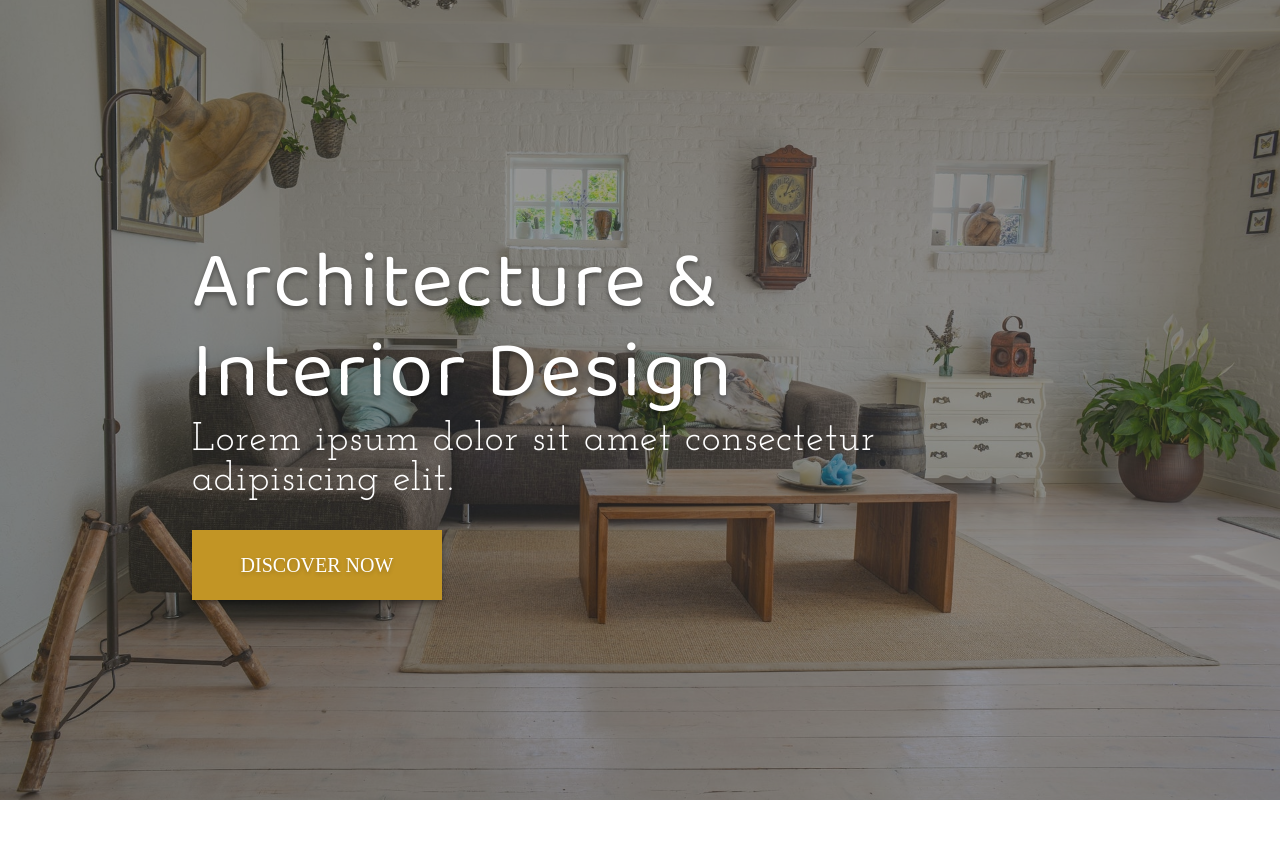
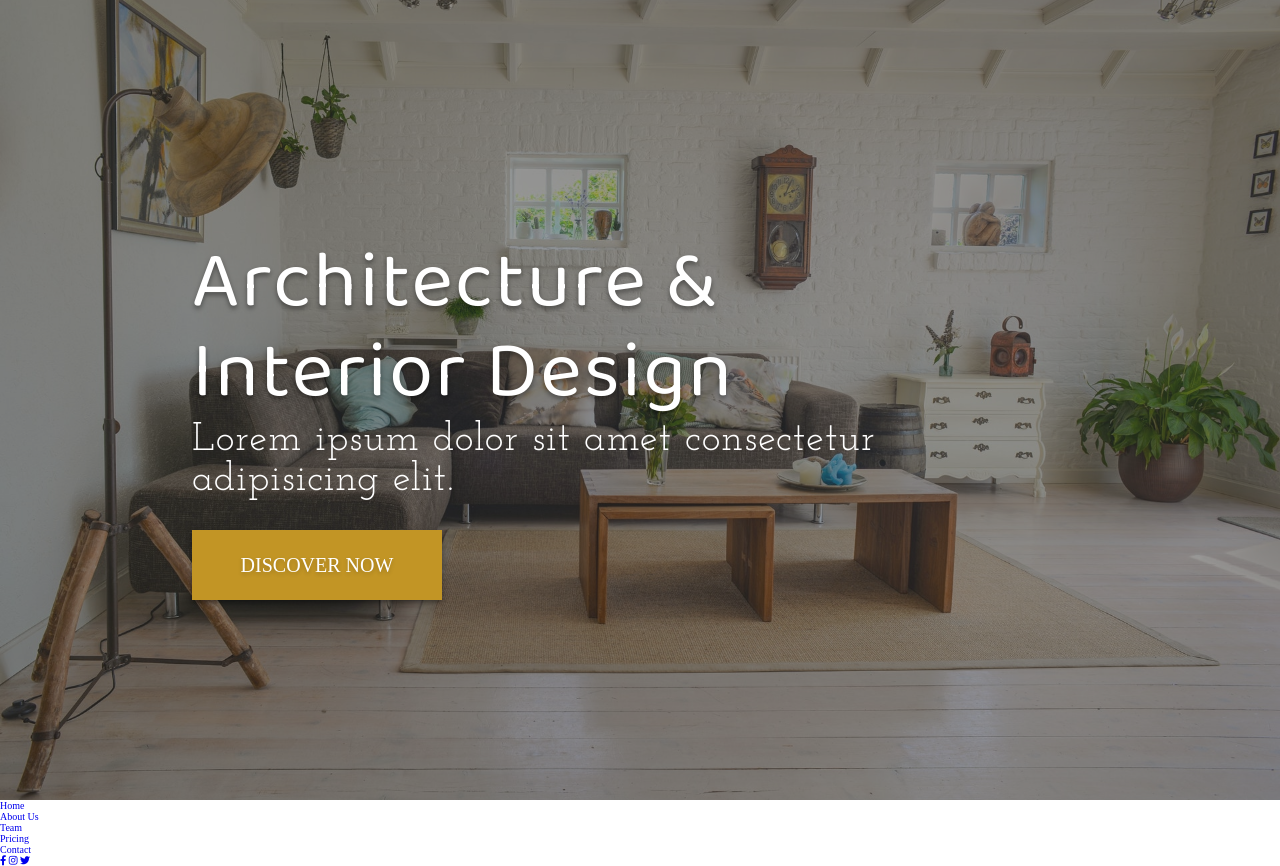
Before and after one commit to elzonprod/Architecture-Website, a plain HTML site: page index.html in a window 1280 px wide. Before the commit the page ends 802 px from the top, so only its background shows below. Drawn offline with Linux system fonts and the light colour scheme; a web font is replaced by a local one.

Commit message:
create sidebar

```diff
--- a/index.html
+++ b/index.html
@@ -30,6 +30,30 @@
                 <button>Discover Now</button>
             </div>
         </header>
+        <section class="sidebar">
+            <ul class="menu">
+                <li class="menu-item">
+                    <a href="#" class="menu-link" data-content="Home">Home</a>
+                </li>
+                <li class="menu-item">
+                    <a href="#" class="menu-link" data-content="About Us">About Us</a>
+                </li>
+                <li class="menu-item">
+                    <a href="#" class="menu-link" data-content="Team">Team</a>
+                </li>
+                <li class="menu-item">
+                    <a href="#" class="menu-link" data-content="Pricing">Pricing</a>
+                </li>
+                <li class="menu-item">
+                    <a href="#" class="menu-link" data-content="Contact">Contact</a>
+                </li>
+            </ul>
+            <div class="social-media">
+                <a href="#"><i class="fab fa-facebook-f"></i></a>
+                <a href="#"><i class="fab fa-instagram"></i></a>
+                <a href="#"><i class="fab fa-twitter"></i></a>
+            </div>
+        </section>
     </div>
 </body>
 
```
